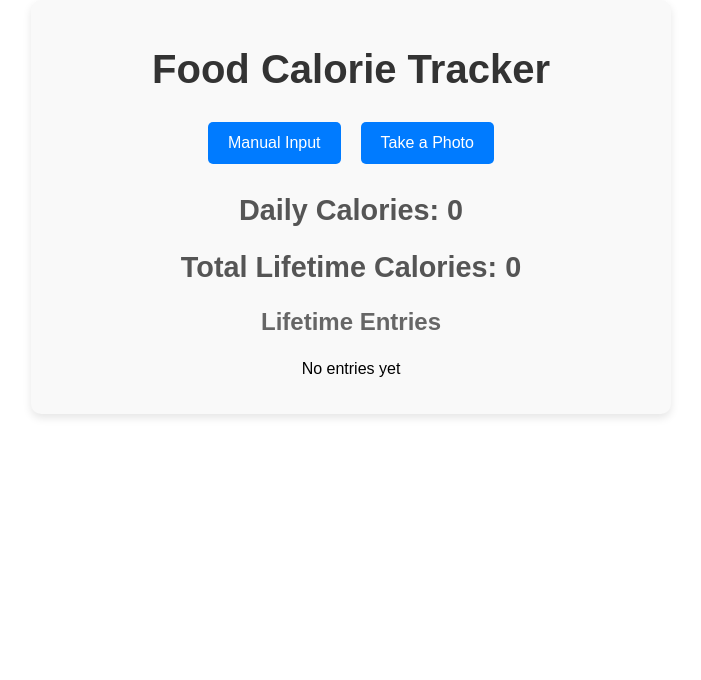
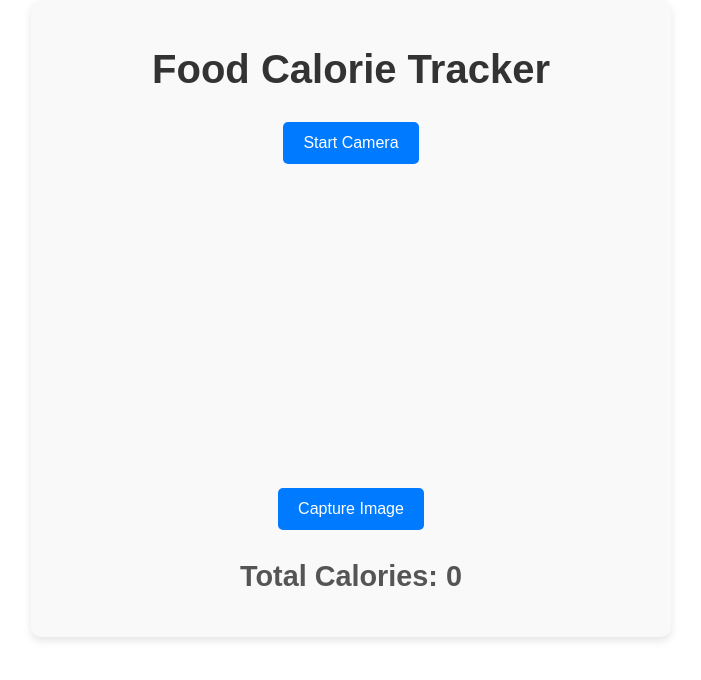
Before and after one commit to 2024acheong/girlshoohack, a React (Create React App) app in the folder frontend/: page / in a window 1280 px wide. Shown: the top 680 px of the page, without its empty margins (289-990 px from the left). Built offline with nearby package versions, Linux system fonts and the light colour scheme.

Commit message:
implemented backend and frontend

```diff
--- a/frontend/src/App.js
+++ b/frontend/src/App.js
@@ -1,34 +1,21 @@
-import React, { useState, useRef, useEffect } from 'react';
+import React, { useState, useRef } from 'react';
 import './App.css';
-
-// Mock food recognition database (replace with API calls)
-const mockDatabase = {
-  'burger': { name: 'Burger', calories: 354 },
-  'apple': { name: 'Apple', calories: 95 },
-  'pizza': { name: 'Pizza', calories: 285 }
-};
 
 function App() {
   const [totalCalories, setTotalCalories] = useState(0);
-  const [lifetimeEntries, setLifetimeEntries] = useState([]);
-  const [dailyCalories, setDailyCalories] = useState(0);
   const [currentEntry, setCurrentEntry] = useState([]);
-  const [foodInputMethod, setFoodInputMethod] = useState('');
   const [recognizedFood, setRecognizedFood] = useState(null);
-  const [manualFood, setManualFood] = useState('');
-  const [manualCalories, setManualCalories] = useState('');
   const videoRef = useRef(null);
   const canvasRef = useRef(null);
 
-  // Start camera
+  // Start the camera
   const startCamera = async () => {
-    setFoodInputMethod('camera');
     const stream = await navigator.mediaDevices.getUserMedia({ video: true });
     videoRef.current.srcObject = stream;
   };
 
-  // Capture the photo from the video feed
-  const captureImage = () => {
+  // Capture an image from the webcam, send it to the backend for recognition
+  const captureImage = async () => {
     const canvas = canvasRef.current;
     const video = videoRef.current;
     canvas.width = video.videoWidth;
@@ -36,144 +23,84 @@ function App() {
     const context = canvas.getContext('2d');
     context.drawImage(video, 0, 0, canvas.width, canvas.height);
 
-    // Simulate food recognition (replace with actual API recognition)
-    const mockRecognizedFood = 'burger'; // Assume mock database recognizes a burger
-    setRecognizedFood(mockDatabase[mockRecognizedFood]);
+    // Convert the canvas content to an image blob (JPEG format)
+    canvas.toBlob(async (blob) => {
+      const formData = new FormData();
+      formData.append('file', blob);  // Append the blob to FormData
+
+      try {
+        // Send the captured image to the backend for food recognition
+        const response = await fetch('http://127.0.0.1:5000/api/recognize-food', {
+          method: 'POST',
+          body: formData,
+        });
+
+        const data = await response.json();
+
+        if (response.ok) {
+          // If the request was successful, extract the food category and calories
+          const foodCategory = data.category.name;
+          const foodCalories = data.calories.value;
+
+          // Update the state with the recognized food and calories
+          setRecognizedFood({ category: foodCategory, calories: foodCalories });
+          setCurrentEntry([...currentEntry, { name: foodCategory, calories: foodCalories }]);
+        } else {
+          console.error('Error:', data.error);
+          alert('Failed to recognize food');
+        }
+      } catch (error) {
+        console.error('Error:', error);
+        alert('Error recognizing food. Please try again.');
+      }
+    }, 'image/jpeg');  // Convert the canvas content to JPEG format
   };
 
-  // Add recognized food to the current entry
-  const handleAddRecognizedFood = () => {
-    if (recognizedFood) {
-      setCurrentEntry([...currentEntry, recognizedFood]);
-      setRecognizedFood(null);
-    }
-  };
-
-  // Handle manual input of food
-  const handleManualSubmit = (e) => {
-    e.preventDefault();
-    if (manualFood && manualCalories) {
-      setCurrentEntry([...currentEntry, { name: manualFood, calories: parseInt(manualCalories) }]);
-      setManualFood('');
-      setManualCalories('');
-    }
-  };
-
-  // Add current entry to the daily and lifetime trackers
+  // Finish and save the current food entry, and update the total calories
   const handleFinishEntry = () => {
     const entryCalories = currentEntry.reduce((acc, food) => acc + food.calories, 0);
-    setDailyCalories(dailyCalories + entryCalories);
     setTotalCalories(totalCalories + entryCalories);
-    setLifetimeEntries([...lifetimeEntries, { date: new Date().toLocaleString(), foods: currentEntry, totalCalories: entryCalories }]);
     setCurrentEntry([]);
   };
-
-  // Reset daily calories at midnight
-  useEffect(() => {
-    const resetDailyCalories = () => {
-      setDailyCalories(0);
-    };
-
-    const midnight = new Date();
-    midnight.setHours(24, 0, 0, 0); // Set to midnight
-
-    const timeout = midnight.getTime() - new Date().getTime();
-    const timer = setTimeout(() => {
-      resetDailyCalories();
-      setInterval(resetDailyCalories, 24 * 60 * 60 * 1000); // Reset daily every 24 hours
-    }, timeout);
-
-    return () => clearTimeout(timer); // Cleanup
-  }, []);
 
   return (
     <div className="App">
       <h1>Food Calorie Tracker</h1>
 
-      <div className="input-methods">
-        <button onClick={() => setFoodInputMethod('manual')}>Manual Input</button>
-        <button onClick={startCamera}>Take a Photo</button>
-      </div>
+      {/* Button to start the webcam feed */}
+      <button onClick={startCamera}>Start Camera</button>
 
-      {/* Manual food input */}
-      {foodInputMethod === 'manual' && (
-        <form onSubmit={handleManualSubmit} className="manual-input">
-          <h2>Manual Food Entry</h2>
-          <label>
-            Food:
-            <input
-              type="text"
-              value={manualFood}
-              onChange={(e) => setManualFood(e.target.value)}
-              required
+      {/* Webcam video feed */}
+      <video ref={videoRef} autoPlay style={{ width: '100%', height: 'auto' }}></video>
 
-            />
-          </label>
-          <label>
-            Calories:
-            <input
-              type="number"
-              value={manualCalories}
-              onChange={(e) => setManualCalories(e.target.value)}
-              required
-            />
-          </label>
-          <button type="submit" className="add-btn">Add Food</button>
-        </form>
-      )}
+      {/* Button to capture image from the webcam */}
+      <button onClick={captureImage}>Capture Image</button>
 
-      {/* Camera and photo capture */}
-      {foodInputMethod === 'camera' && (
-        <div className="camera-section">
-          <video ref={videoRef} autoPlay style={{ width: '100%', height: 'auto' }}></video>
-          <button onClick={captureImage} className="capture-btn">Capture</button>
-          <canvas ref={canvasRef} style={{ display: 'none' }}></canvas>
-          {recognizedFood && (
-            <div className="recognized-food">
-              <p>Recognized Food: {recognizedFood.name} - {recognizedFood.calories} calories</p>
-              <button onClick={handleAddRecognizedFood} className="add-btn">Add to Entry</button>
-            </div>
-          )}
+      {/* Hidden canvas used to capture the image */}
+      <canvas ref={canvasRef} style={{ display: 'none' }}></canvas>
+
+      {/* Display the recognized food and its calorie count */}
+      {recognizedFood && (
+        <div>
+          <p>Recognized Food: {recognizedFood.category} - {recognizedFood.calories} calories</p>
         </div>
       )}
 
-      {/* Display current entry */}
+      {/* Display the current entry with food items */}
       {currentEntry.length > 0 && (
-        <div className="current-entry">
+        <div>
           <h3>Current Entry</h3>
           <ul>
             {currentEntry.map((food, index) => (
               <li key={index}>{food.name} - {food.calories} calories</li>
             ))}
           </ul>
-          <button onClick={handleFinishEntry} className="finish-btn">Finish Entry</button>
+          <button onClick={handleFinishEntry}>Finish Entry</button>
         </div>
       )}
 
-      <h2>Daily Calories: {dailyCalories}</h2>
-
-      <h2>Total Lifetime Calories: {totalCalories}</h2>
-
-      {/* Lifetime entries */}
-      <div className="lifetime-entries">
-        <h3>Lifetime Entries</h3>
-        {lifetimeEntries.length > 0 ? (
-          <ul>
-            {lifetimeEntries.map((entry, index) => (
-              <li key={index}>
-                {entry.date} - {entry.totalCalories} calories
-                <ul>
-                  {entry.foods.map((food, i) => (
-                    <li key={i}>{food.name} - {food.calories} calories</li>
-                  ))}
-                </ul>
-              </li>
-            ))}
-          </ul>
-        ) : (
-          <p>No entries yet</p>
-        )}
-      </div>
+      {/* Display total calories consumed */}
+      <h2>Total Calories: {totalCalories}</h2>
     </div>
   );
 }
```
Also changed, not shown: 1 other file (tests, documents, lock files or other folders).
